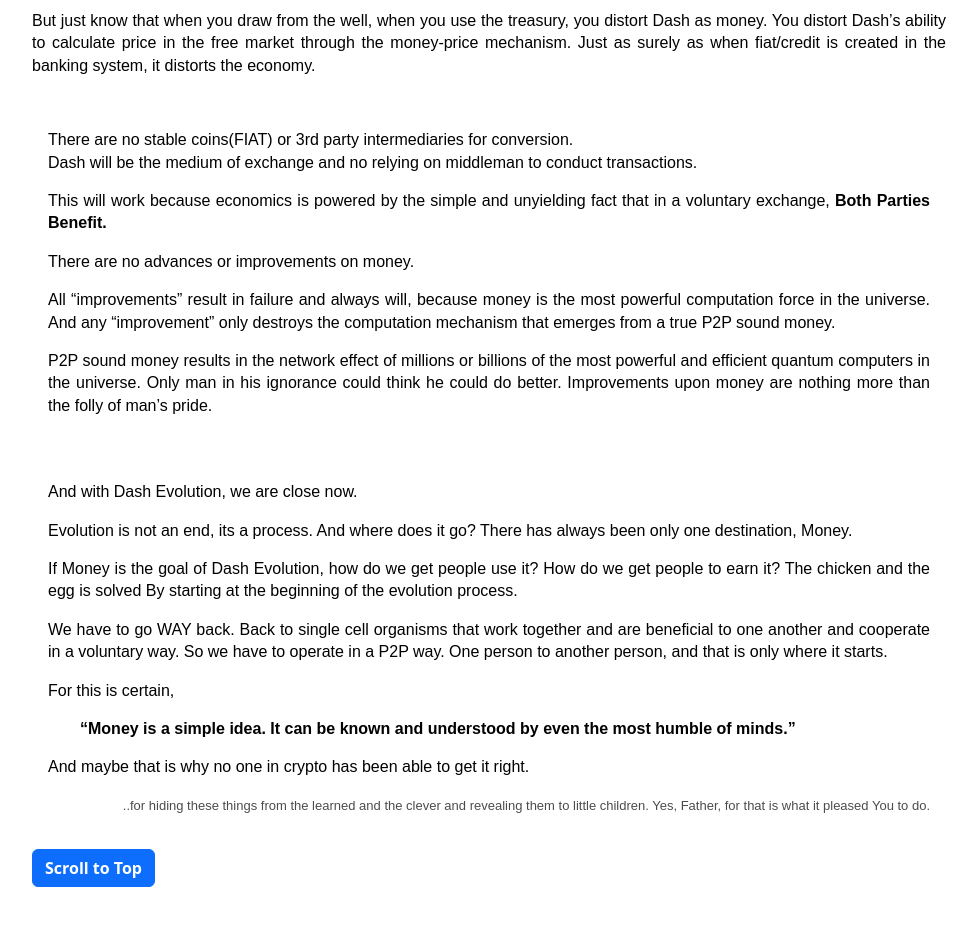
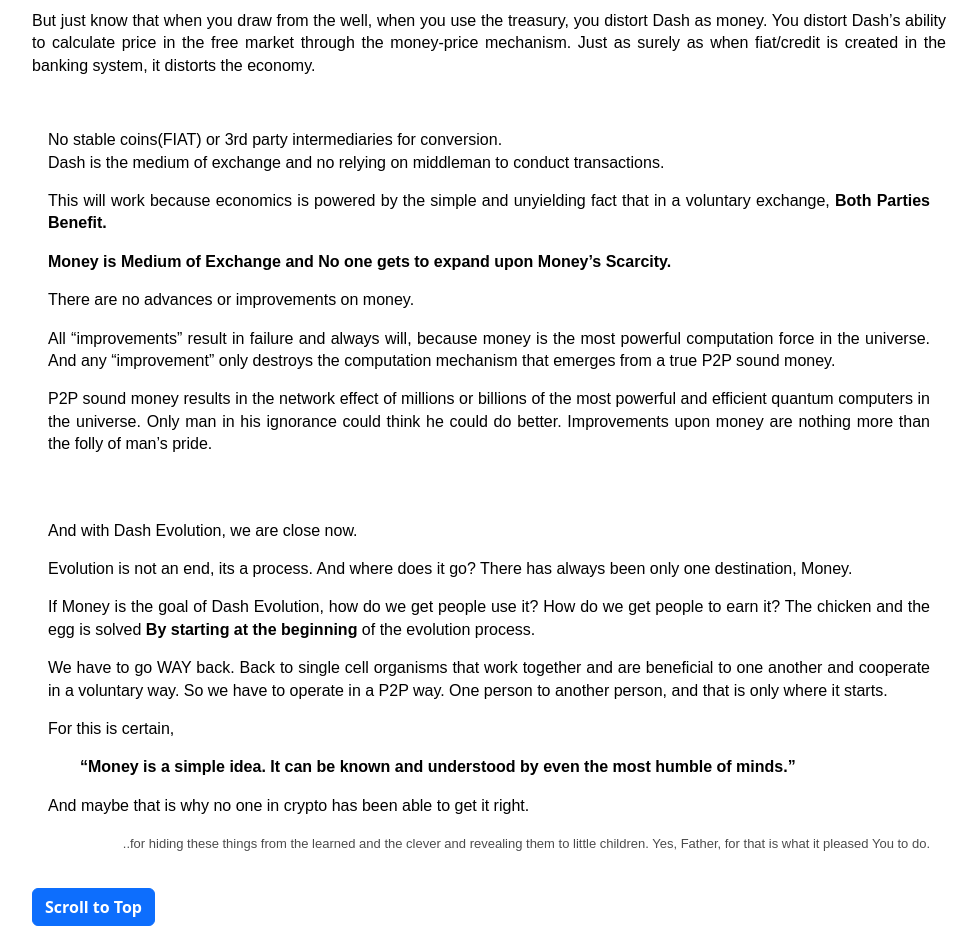
Before and after one commit to DashMoney/DashMoney-Download-Frontend, a React (Vite) app: page / in a window 1280 px wide. Shown: the part 4400-5329 px from the top of the page, without its empty margins (151-1128 px from the left). Before the commit the page ends 5303 px from the top, so only its background shows below. Built offline with nearby package versions, Linux system fonts and the light colour scheme.

Commit message:
Money is..

```diff
--- a/src/Components/WhyMoney.jsx
+++ b/src/Components/WhyMoney.jsx
@@ -304,11 +304,10 @@ class WhyMoney extends React.Component {
           ></div>
           <div className="bodytext">
             <p style={{ marginBottom: "0rem" }}>
-              There are no stable coins(FIAT) or 3rd party intermediaries for
-              conversion.{" "}
+              No stable coins(FIAT) or 3rd party intermediaries for conversion.{" "}
             </p>
             <p>
-              Dash will be the medium of exchange and no relying on middleman to
+              Dash is the medium of exchange and no relying on middleman to
               conduct transactions.
             </p>
 
@@ -316,6 +315,12 @@ class WhyMoney extends React.Component {
               This will work because economics is powered by the simple and
               unyielding fact that in a voluntary exchange,{" "}
               <b>Both Parties Benefit.</b>{" "}
+            </p>
+            <p>
+              <b>
+                Money is Medium of Exchange and No one gets to expand upon
+                Money’s Scarcity.
+              </b>
             </p>
 
             <p>There are no advances or improvements on money.</p>
@@ -347,7 +352,8 @@ class WhyMoney extends React.Component {
             <p>
               If Money is the goal of Dash Evolution, how do we get people use
               it? How do we get people to earn it? The chicken and the egg is
-              solved By starting at the beginning of the evolution process.{" "}
+              solved <b>By starting at the beginning</b> of the evolution
+              process.{" "}
             </p>
 
             <p>
```
